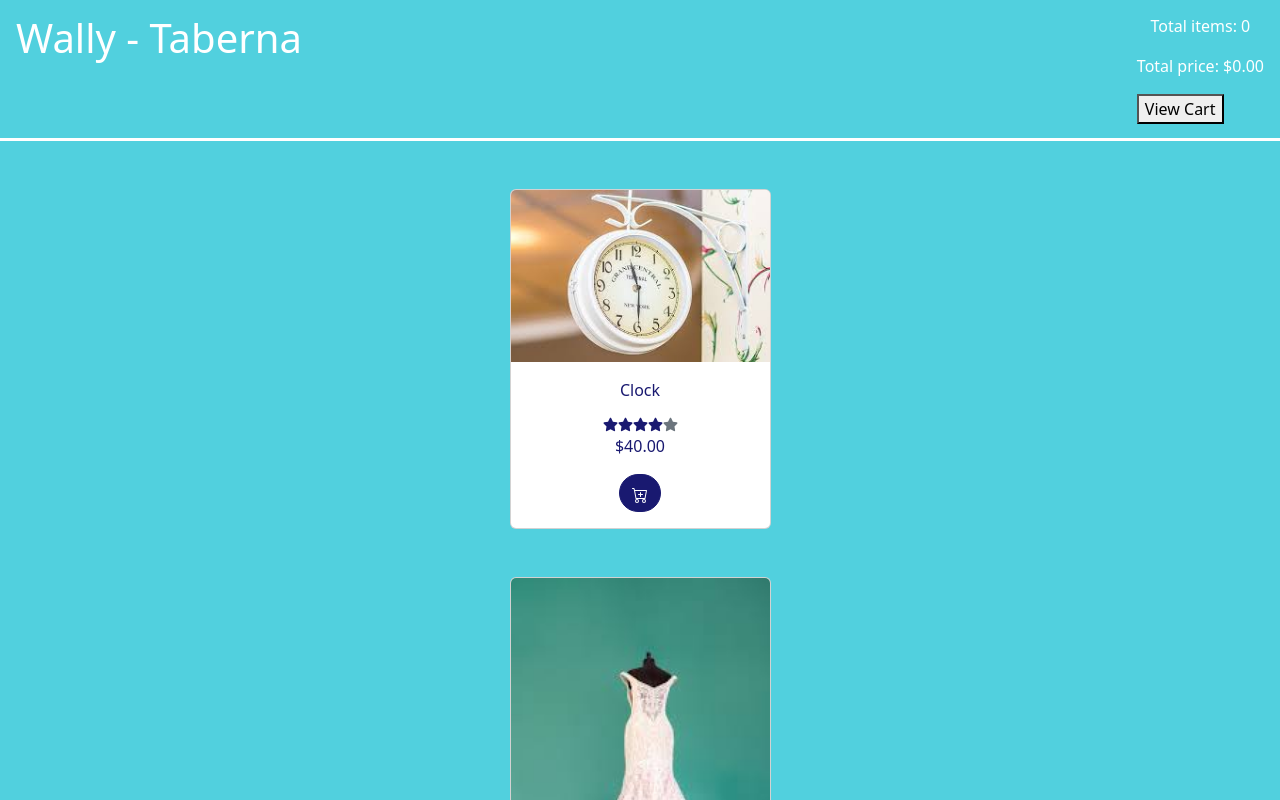
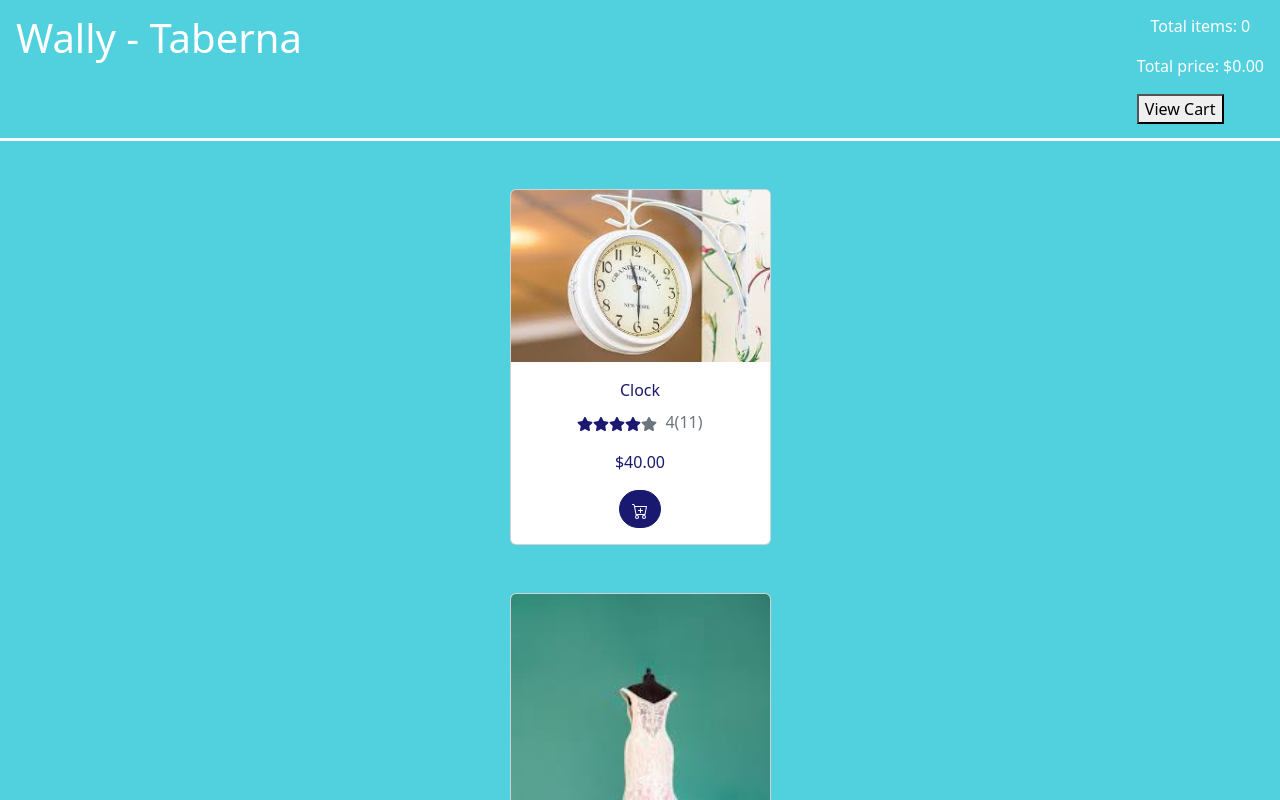
Before and after one commit to Walterhart/shopping-center, a React (Vite) app in the folder shopping-center/: page / in a window 1280 px wide. Shown: the top 800 px of the page. Built offline with nearby package versions, Linux system fonts and the light colour scheme; data requests are answered from the project's data file.

Commit message:
Add rating to show and number of reviews

```diff
--- a/shopping-center/src/components/Item.tsx
+++ b/shopping-center/src/components/Item.tsx
@@ -38,11 +38,18 @@ const Item = ({
         <div className="row my-5 align-items-center justify-content-center">
           <div className="col-8 col-lg-4 col-xl-3">
             <div className="card text-center">
-              <img className="card-img-top" src={imgPath} alt={item.name} />
-              <div className="card-body">
+              <img
+                className="card-img-top img-fluid. "
+                src={imgPath}
+                alt={item.name}
+              />
+              <div className="card-body ">
                 <p className="card-title">{item.name} </p>
                 {/* format price */}
-                <StarRating rating={item.rating} />
+                <StarRating
+                  rating={item.stats.rating}
+                  review={item.stats.reviews}
+                />
                 <p>
                   {new Intl.NumberFormat("en-US", {
                     style: "currency",
--- a/shopping-center/src/components/StarRating.tsx
+++ b/shopping-center/src/components/StarRating.tsx
@@ -3,23 +3,38 @@ import { FaStar } from "react-icons/fa";
 
 type Props = {
   rating: number;
+  review: number;
 };
 
-function StarRating({ rating }: Props) {
+function StarRating({ rating, review }: Props) {
   const n: number = 5;
 
   return (
     <div>
+      <ul className="list-unstyled list-inline mb-0">
+        <li className="list-inline-item ">
           {[...Array(n)].map((star, pos) => {
             const ratingValue = pos + 1;
             return (
               <FaStar
                 key={pos}
-            size={15}
-            className={ratingValue <= rating ? "text-secondary" : "text-muted"}
+                size={16}
+                className={
+                  ratingValue <= rating ? "text-secondary " : "text-muted"
+                }
               />
             );
           })}
+        </li>
+        <li className="list-inline-item">
+          <p className="text-muted inline-block">
+            {rating}
+            {"("}
+            {review}
+            {")"}
+          </p>
+        </li>
+      </ul>
     </div>
   );
 }
--- a/shopping-center/src/context/modules/ItemProvider.tsx
+++ b/shopping-center/src/context/modules/ItemProvider.tsx
@@ -3,7 +3,10 @@ import { createContext, ReactElement, useState, useEffect } from "react";
 export type ItemType = {
   sku: string;
   name: string;
-  rating: number;
+  stats: {
+    reviews: number;
+    rating: number;
+  };
   price: number;
 };
 
--- a/shopping-center/src/data/items.json
+++ b/shopping-center/src/data/items.json
@@ -3,19 +3,28 @@
     {
       "sku": "item001",
       "name": "Clock",
-      "rating": 4,
+      "stats": {
+        "reviews": 11,
+        "rating": 4
+      },
       "price": 40.0
     },
     {
       "sku": "item002",
       "name": "Scorch Dress",
-      "rating": 4,
+      "stats": {
+        "reviews": 120,
+        "rating": 4
+      },
       "price": 59.99
     },
     {
       "sku": "item003",
       "name": "Sony Earbuds",
-      "rating": 5,
+      "stats": {
+        "reviews": 220,
+        "rating": 4
+      },
       "price": 29.99
     }
   ]
```
Lines whose indentation alone changed are shown as unchanged.
